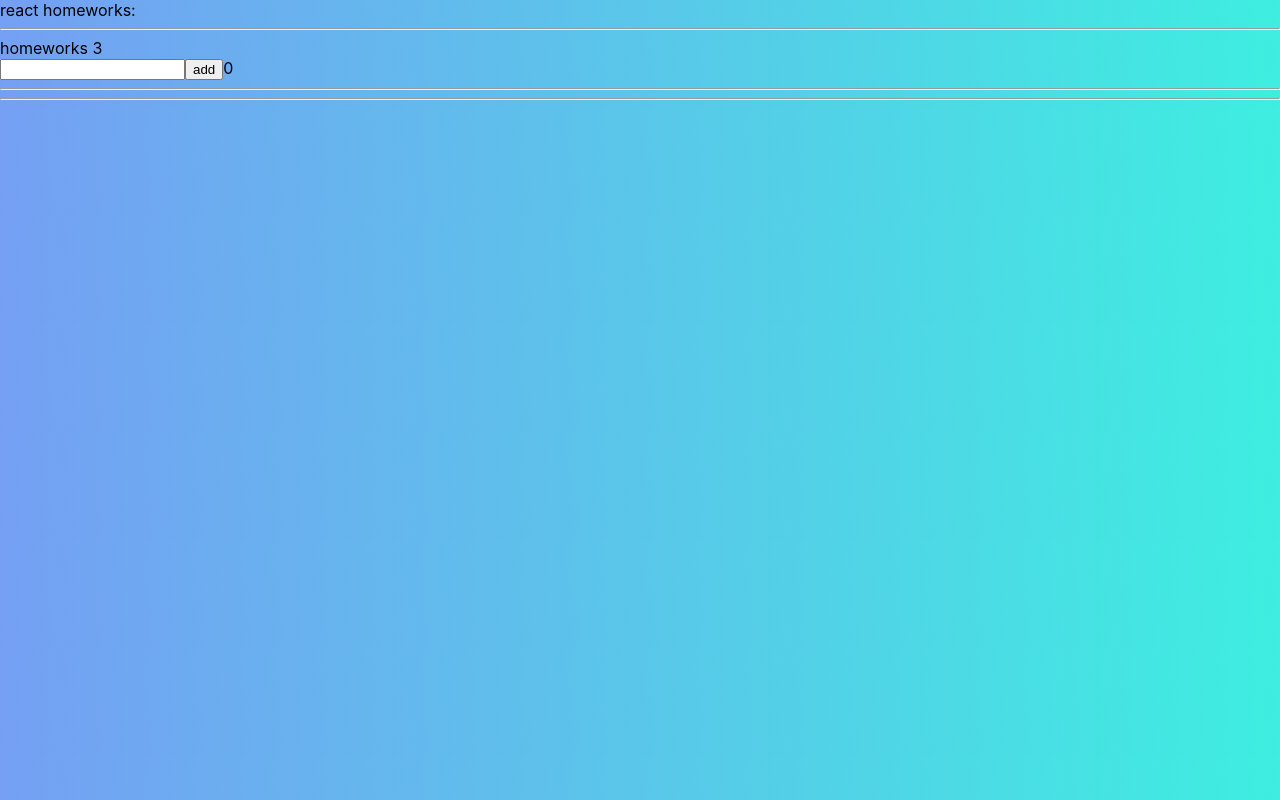
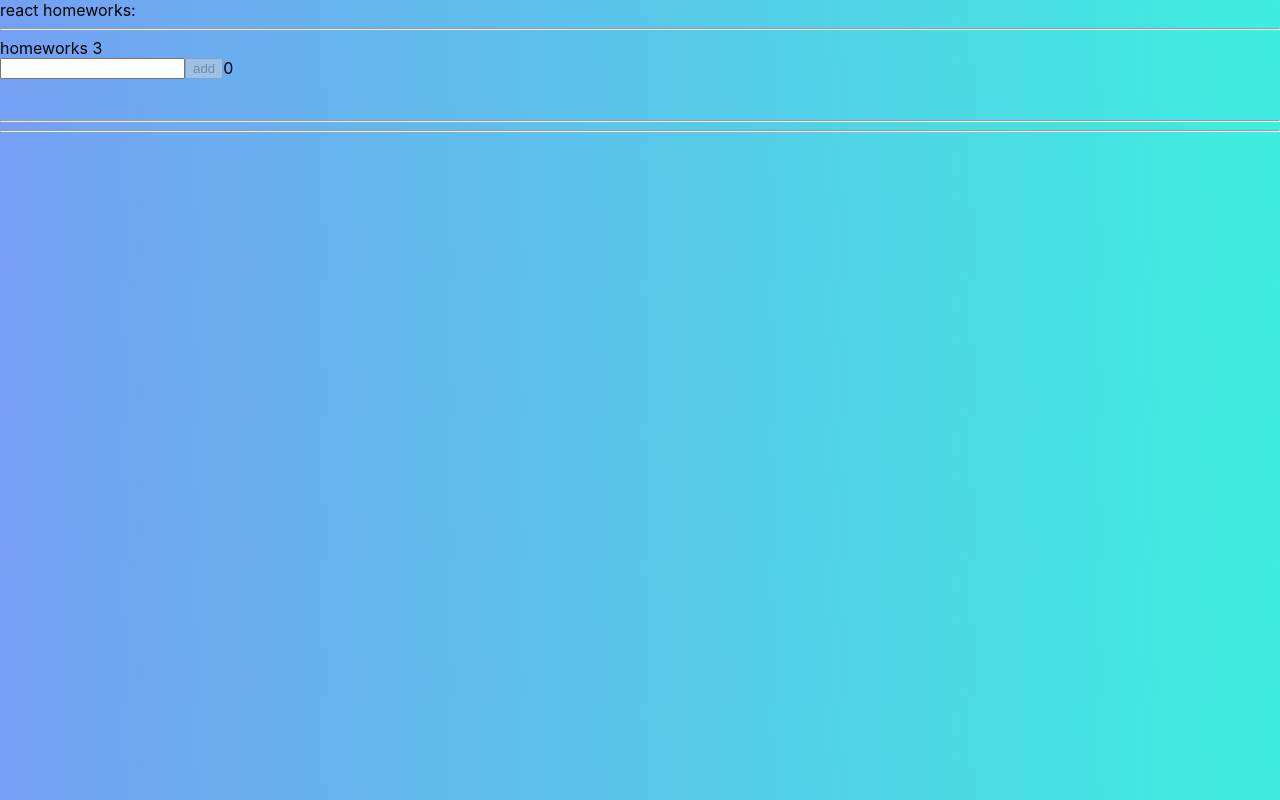
Before and after one commit to Allochka11/homeworks_by_ignat, a React (Create React App) app: page / in a window 1280 px wide. Built offline with nearby package versions, Linux system fonts and the light colour scheme.

Commit message:
HW3 Input after viewing Ignat explains how to do

```diff
--- a/src/p2-homeworks/h3/Greeting.module.css
+++ b/src/p2-homeworks/h3/Greeting.module.css
@@ -1,13 +1,17 @@
-.someClass {
-
+.main {
+    margin-bottom: 20px;
+}
+.greeting {
+    display: flex;
 }
 
 .error {
-    position: absolute;
-    top: 77px;
-    left: 4px;
     color: red;
+    height: 21px ;
 }
 .errorInput {
-    background: red;
+    border: 1px solid red;
 }
+.greeting input:focus-visible{
+    outline: none;
+}
--- a/src/p2-homeworks/h3/Greeting.tsx
+++ b/src/p2-homeworks/h3/Greeting.tsx
@@ -18,12 +18,15 @@ const Greeting: React.FC<GreetingPropsType> = (
     const inputClass = error? s.errorInput : '';
 
     return (
-        <div>
-            <input value={name} onChange={setNameCallback} className={inputClass} onKeyDown={onKeyDownHandler}/>
-            <span className={s.error}>{error}</span>
-            <button onClick={addUser}>add</button>
-            <span>{totalUsers}</span>
+        <div className={s.main}>
+            <div className={s.greeting}>
+                <input value={name} onChange={setNameCallback} className={inputClass} onKeyDown={onKeyDownHandler} onBlur={setNameCallback}/>
+                <button onClick={addUser} disabled={!name}>add</button>
+                <span>{totalUsers}</span>
+            </div>
+            <div className={s.error}>{error}</div>
         </div>
+
     )
 }
 
--- a/src/p2-homeworks/h3/GreetingContainer.tsx
+++ b/src/p2-homeworks/h3/GreetingContainer.tsx
@@ -18,19 +18,24 @@ const GreetingContainer: React.FC<GreetingContainerPropsType> = ({users, addUser
 
 
     const setNameCallback = (e: ChangeEvent<HTMLInputElement>) => {
-        setName(e.currentTarget.value)
-    }
-    const addUser = () => {
 
-        if(name === '' || name.trim()==='') {
+        let currentValueTrimmed = e.currentTarget.value.trim();
+
+        if(!currentValueTrimmed) {
+            name && setName('')
             setError('Name is required');
         } else {
-            setError('');
-            alert(`Hello ${name} !`);
-            addUserCallback(name.trim());
-            setName('');
+            error && setError('');
+            setName(currentValueTrimmed);
+        }
+    }
 
-        }
+    const addUser = () => {
+        addUserCallback(name);
+        alert(`Hello ${name} !`);
+        setName('');
+
+
     }
     const onKeyDownHandler = (e:KeyboardEvent<HTMLInputElement>) => {
         if(e.code==='Enter') {
```
Also changed, not shown: src/p2-homeworks/h2/Affairs.module.css (+34 -2 lines).
